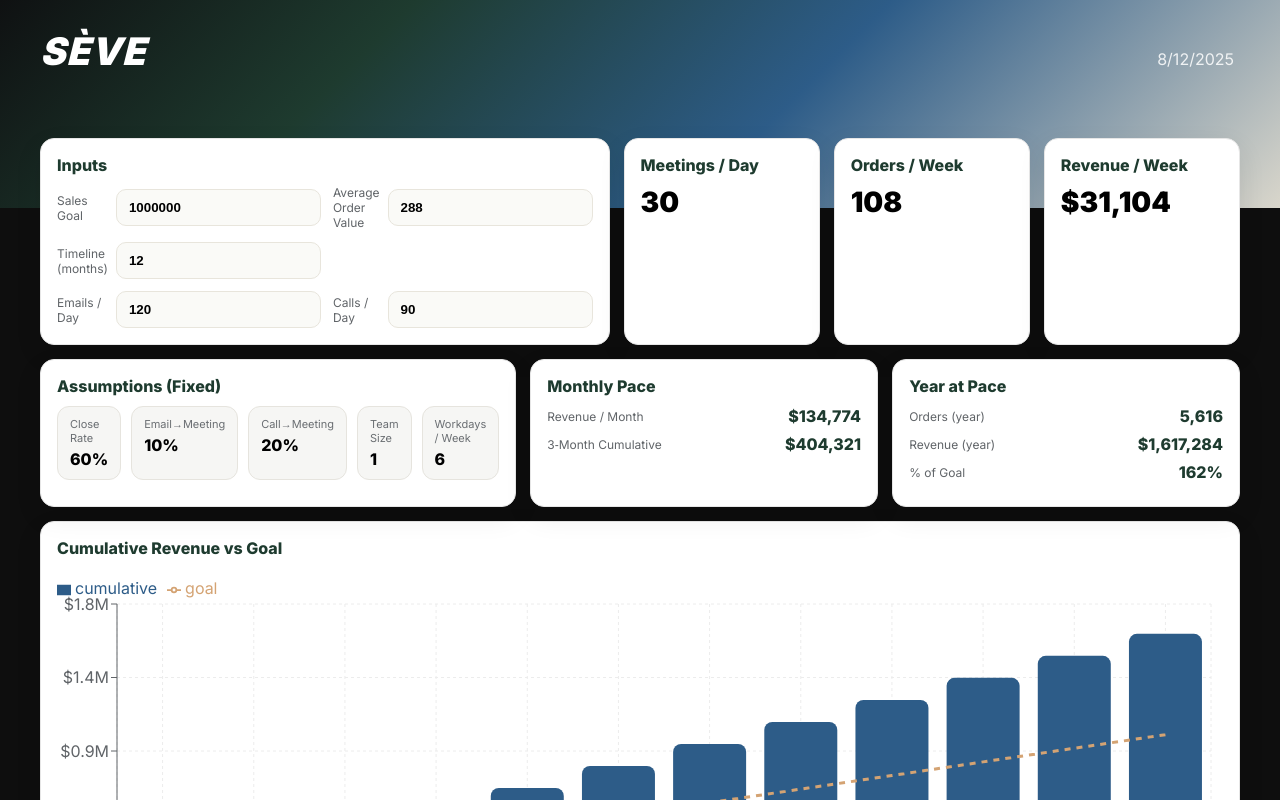
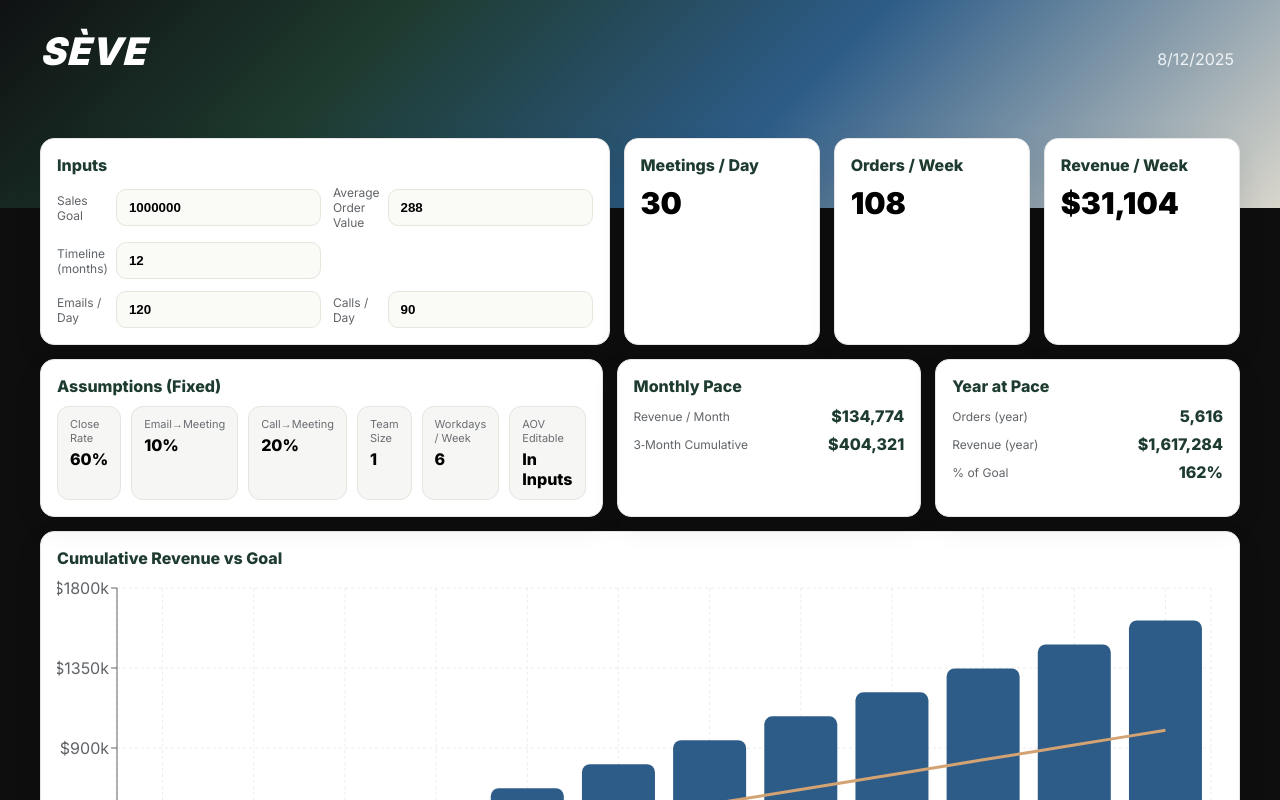
Before and after one commit to cocosteez/seve-dashboard, a Next.js app: page /app in a window 1280 px wide. Shown: the top 800 px of the page. Built offline with nearby package versions, Linux system fonts and the light colour scheme.

Commit message:
Update page.tsx

```diff
--- a/app/app/page.tsx
+++ b/app/app/page.tsx
@@ -1,6 +1,6 @@
 "use client";
 
-import { useEffect, useMemo, useState, useCallback } from "react";
+import { useEffect, useMemo, useState } from "react";
 import {
   ResponsiveContainer,
   BarChart,
@@ -10,7 +10,6 @@ import {
   Tooltip,
   CartesianGrid,
   Line,
-  Legend,
 } from "recharts";
 
 const brand = {
@@ -62,62 +61,11 @@ function pct(n: number) {
   return (n * 100).toFixed(0) + "%";
 }
 
-/** Numeric input that won't reset while typing */
-function NumericInput({
-  value,
-  onCommit,
-  placeholder,
-}: {
-  value: number;
-  onCommit: (n: number) => void;
-  placeholder?: string;
-}) {
-  const [raw, setRaw] = useState<string>(() => String(value));
-
-  // keep raw in sync if parent changes externally
-  useEffect(() => {
-    setRaw(String(value));
-  }, [value]);
-
-  const commit = useCallback(() => {
-    const cleaned = raw.replace(/,/g, "").trim();
-    const n = cleaned === "" ? 0 : Number(cleaned);
-    onCommit(Number.isFinite(n) ? n : 0);
-    setRaw(
-      (Number.isFinite(n) ? n : 0).toLocaleString(undefined, {
-        maximumFractionDigits: 0,
-      })
-    );
-  }, [raw, onCommit]);
-
-  return (
-    <input
-      value={raw}
-      onChange={(e) => setRaw(e.target.value)}
-      onBlur={commit}
-      onKeyDown={(e) => {
-        if (e.key === "Enter") {
-          (e.target as HTMLInputElement).blur();
-        }
-      }}
-      inputMode="decimal"
-      placeholder={placeholder}
-      style={{
-        border: `1px solid ${brand.stone}`,
-        borderRadius: 10,
-        padding: "10px 12px",
-        background: brand.off,
-        fontWeight: 600,
-      }}
-    />
-  );
-}
-
 export default function Page() {
   const [inp, setInp] = useState<Inputs>(() => {
     if (typeof window === "undefined") return defaults;
     try {
-      const saved = localStorage.getItem("seve.fixed.inputs.v2");
+      const saved = localStorage.getItem("seve.fixed.inputs");
       return saved ? JSON.parse(saved) : defaults;
     } catch {
       return defaults;
@@ -126,7 +74,7 @@ export default function Page() {
 
   useEffect(() => {
     try {
-      localStorage.setItem("seve.fixed.inputs.v2", JSON.stringify(inp));
+      localStorage.setItem("seve.fixed.inputs", JSON.stringify(inp));
     } catch {}
   }, [inp]);
 
@@ -145,11 +93,11 @@ export default function Page() {
     const revenueYear = revenuePerMonth * inp.months;
     const ordersYear = ordersPerWeek * weeks;
 
-    const monthsArr = Array.from({ length: inp.months }, (_, i) => i);
+    const months = Array.from({ length: inp.months }, (_, i) => i);
     const monthlyGoal = inp.salesGoal / inp.months;
 
     let cum = 0;
-    const data = monthsArr.map((i) => {
+    const data = months.map((i) => {
       cum += revenuePerMonth;
       const goalCum = monthlyGoal * (i + 1);
       const label = new Date(2000, i, 1).toLocaleString(undefined, {
@@ -158,21 +106,15 @@ export default function Page() {
       return { name: label, cumulative: Math.round(cum), goal: Math.round(goalCum) };
     });
 
-    const maxY = Math.max(...data.map((r) => Math.max(r.cumulative, r.goal)));
-    const yFormat =
-      maxY >= 1_000_000
-        ? (v: number) => "$" + (v / 1_000_000).toFixed(1) + "M"
-        : (v: number) => "$" + (v / 1000).toFixed(0) + "k";
-
     return {
       meetingsPerDay,
+      meetingsPerWeekTeam,
       ordersPerWeek,
+      ordersYear,
       revenuePerWeek,
       revenuePerMonth,
       revenueYear,
-      ordersYear,
       data,
-      yFormat,
     };
   }, [inp]);
 
@@ -206,11 +148,11 @@ export default function Page() {
   const InputField = ({
     label,
     value,
-    onCommit,
+    onChange,
   }: {
     label: string;
     value: number;
-    onCommit: (n: number) => void;
+    onChange: (n: number) => void;
   }) => (
     <div
       style={{
@@ -221,7 +163,18 @@ export default function Page() {
       }}
     >
       <div style={{ color: brand.slate, fontSize: 12 }}>{label}</div>
-      <NumericInput value={value} onCommit={onCommit} />
+      <input
+        value={String(value)}
+        onChange={(e) => onChange(Number(e.target.value || 0))}
+        inputMode="decimal"
+        style={{
+          border: `1px solid ${brand.stone}`,
+          borderRadius: 10,
+          padding: "10px 12px",
+          background: brand.off,
+          fontWeight: 600,
+        }}
+      />
     </div>
   );
 
@@ -243,13 +196,13 @@ export default function Page() {
 
   return (
     <div style={{ maxWidth: 1200, margin: "0 auto", padding: "0 18px 28px" }}>
-      {/* Top row: Inputs (wide) → KPI1 → KPI2 → KPI3 (sequenced L→R) */}
+      {/* row: inputs + KPIs */}
       <div
         style={{
           display: "grid",
-          gridTemplateColumns: "1.6fr 1fr 1fr 1fr",
+          gridTemplateColumns: "1.4fr 1fr 1fr 1fr",
           gap: 14,
-          marginTop: -44,
+          marginTop: -40,
         }}
       >
         <Card title="Inputs">
@@ -263,58 +216,67 @@ export default function Page() {
             <InputField
               label="Sales Goal"
               value={inp.salesGoal}
-              onCommit={(v) => setInp((s) => ({ ...s, salesGoal: v }))}
+              onChange={(v) => setInp((s) => ({ ...s, salesGoal: v }))}
             />
             <InputField
               label="Average Order Value"
               value={inp.aov}
-              onCommit={(v) => setInp((s) => ({ ...s, aov: v }))}
+              onChange={(v) => setInp((s) => ({ ...s, aov: v }))}
             />
             <InputField
               label="Timeline (months)"
               value={inp.months}
-              onCommit={(v) => setInp((s) => ({ ...s, months: v }))}
+              onChange={(v) => setInp((s) => ({ ...s, months: v }))}
             />
             <div />
             <InputField
               label="Emails / Day"
               value={inp.emailsPerDay}
-              onCommit={(v) => setInp((s) => ({ ...s, emailsPerDay: v }))}
+              onChange={(v) => setInp((s) => ({ ...s, emailsPerDay: v }))}
             />
             <InputField
               label="Calls / Day"
               value={inp.callsPerDay}
-              onCommit={(v) => setInp((s) => ({ ...s, callsPerDay: v }))}
+              onChange={(v) => setInp((s) => ({ ...s, callsPerDay: v }))}
             />
           </div>
         </Card>
 
         <Card title="Meetings / Day">
-          <div style={{ fontSize: 28, fontWeight: 900 }}>
-            {Number(d.meetingsPerDay.toFixed(2)).toLocaleString()}
-          </div>
+          <div style={{ fontSize: 30, fontWeight: 900 }}>{Number(d.meetingsPerDay.toFixed(2)).toLocaleString()}</div>
         </Card>
         <Card title="Orders / Week">
-          <div style={{ fontSize: 28, fontWeight: 900 }}>
-            {Math.round(d.ordersPerWeek).toLocaleString()}
-          </div>
+          <div style={{ fontSize: 30, fontWeight: 900 }}>{Math.round(d.ordersPerWeek).toLocaleString()}</div>
         </Card>
         <Card title="Revenue / Week">
-          <div style={{ fontSize: 28, fontWeight: 900 }}>{money(d.revenuePerWeek)}</div>
+          <div style={{ fontSize: 30, fontWeight: 900 }}>{money(d.revenuePerWeek)}</div>
         </Card>
       </div>
 
-      {/* Second row: Assumptions → Monthly → Year */}
+      {/* row: fixed assumptions + monthly + yearly */}
       <div
         style={{
           display: "grid",
-          gridTemplateColumns: "1.3fr 1fr 1fr",
+          gridTemplateColumns: "1.2fr 1fr 1fr",
           gap: 14,
           marginTop: 14,
         }}
       >
         <Card title="Assumptions (Fixed)">
-          <Assumptions />
+          <div
+            style={{
+              display: "grid",
+              gridTemplateColumns: "repeat(6, 1fr)",
+              gap: 10,
+            }}
+          >
+            <MiniBadge label="Close Rate" value={pct(LOCK.closeRate)} />
+            <MiniBadge label="Email→Meeting" value={pct(LOCK.emailToMeeting)} />
+            <MiniBadge label="Call→Meeting" value={pct(LOCK.callToMeeting)} />
+            <MiniBadge label="Team Size" value={String(LOCK.team)} />
+            <MiniBadge label="Workdays / Week" value={String(LOCK.workdays)} />
+            <MiniBadge label="AOV Editable" value="In Inputs" />
+          </div>
         </Card>
 
         <Card title="Monthly Pace">
@@ -340,37 +302,25 @@ export default function Page() {
         </Card>
       </div>
 
-      {/* Chart */}
+      {/* chart */}
       <Card title="Cumulative Revenue vs Goal" style={{ marginTop: 14 }}>
         <div style={{ height: 360 }}>
           <ResponsiveContainer width="100%" height="100%">
             <BarChart data={d.data} margin={{ top: 10, right: 12, left: 0, bottom: 0 }}>
               <CartesianGrid strokeDasharray="3 3" stroke={brand.grid} />
               <XAxis dataKey="name" stroke={brand.slate} />
-              <YAxis stroke={brand.slate} tickFormatter={d.yFormat as any} />
-              <Tooltip
-                formatter={(v: any, n: any) =>
-                  [`${money(Number(v))}`, n === "cumulative" ? "Cumulative Revenue" : "Goal"]
-                }
+              <YAxis
+                stroke={brand.slate}
+                tickFormatter={(v) => "$" + (v / 1000).toFixed(0) + "k"}
               />
-              <Legend
-                verticalAlign="top"
-                align="left"
-                wrapperStyle={{ paddingBottom: 6 }}
-                payload={[
-                  { value: "Cumulative Revenue", type: "rect", color: brand.deepBlue, id: "cum" },
-                  { value: "Goal", type: "line", color: brand.gold, id: "goal" },
-                ]}
-              />
+              <Tooltip formatter={(v: any) => money(Number(v))} />
               <Bar dataKey="cumulative" fill={brand.deepBlue} radius={[8, 8, 0, 0]} />
               <Line
                 type="monotone"
                 dataKey="goal"
                 stroke={brand.gold}
-                strokeDasharray="6 6"
                 strokeWidth={3}
                 dot={false}
-                activeDot={{ r: 4 }}
               />
             </BarChart>
           </ResponsiveContainer>
@@ -380,8 +330,11 @@ export default function Page() {
   );
 }
 
-function Assumptions() {
-  const rowStyle: React.CSSProperties = {
+// small pill stat used inside Assumptions card
+function MiniBadge({ label, value }: { label: string; value: string }) {
+  return (
+    <div
+      style={{
         background: "#F6F6F4",
         border: "1px solid #E6E4DE",
         borderRadius: 12,
@@ -389,23 +342,10 @@ function Assumptions() {
         display: "flex",
         flexDirection: "column",
         gap: 4,
-  };
-  const labelStyle: React.CSSProperties = { color: "#6A6E72", fontSize: 11 };
-
-  const Item = ({ k, v }: { k: string; v: string }) => (
-    <div style={rowStyle}>
-      <div style={labelStyle}>{k}</div>
-      <div style={{ fontWeight: 800 }}>{v}</div>
-    </div>
-  );
-
-  return (
-    <div style={{ display: "grid", gridTemplateColumns: "repeat(5, 1fr)", gap: 10 }}>
-      <Item k="Close Rate" v="60%" />
-      <Item k="Email→Meeting" v="10%" />
-      <Item k="Call→Meeting" v="20%" />
-      <Item k="Team Size" v="1" />
-      <Item k="Workdays / Week" v="6" />
+      }}
+    >
+      <div style={{ color: "#6A6E72", fontSize: 11 }}>{label}</div>
+      <div style={{ fontWeight: 800 }}>{value}</div>
     </div>
   );
 }
```
Lines whose indentation alone changed are shown as unchanged.
